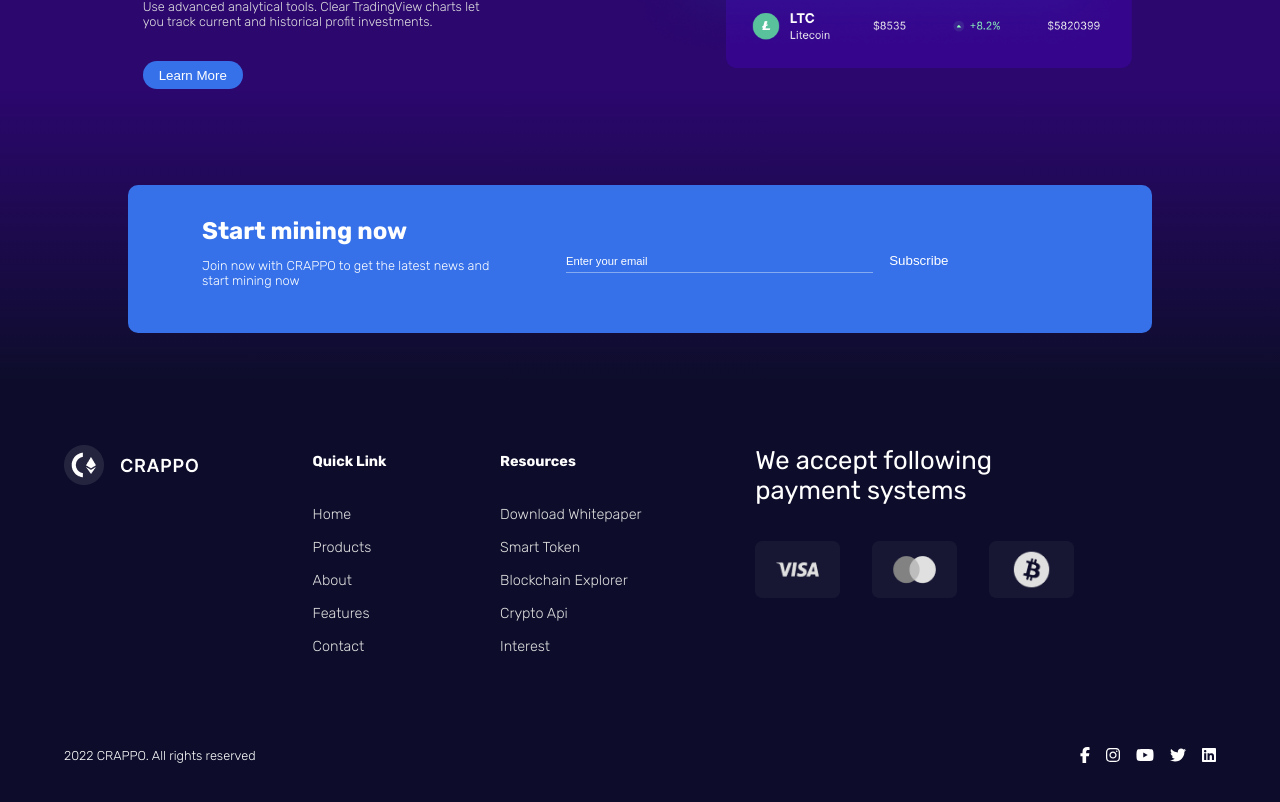
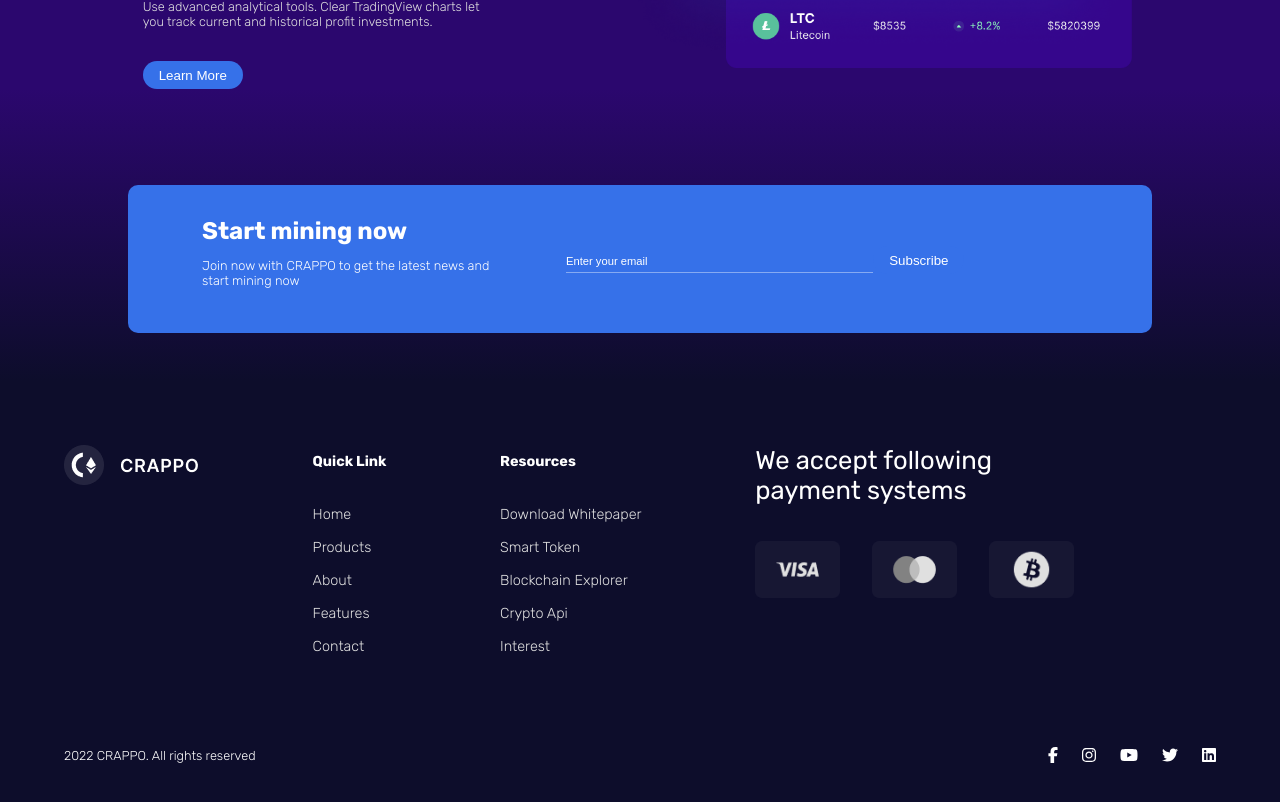
Before and after one commit to The-indigo/crappo, a React (Create React App) app: page / in a window 1280 px wide. Shown: the part 3548-4350 px from the top of the page. Built offline with nearby package versions, Linux system fonts and the light colour scheme.

Commit message:
footer fonts

```diff
--- a/src/components/Intro/Home.css
+++ b/src/components/Intro/Home.css
@@ -438,6 +438,6 @@
     }
 
     .footer-font+.footer-font {
-        margin-left: 1rem;
+        margin-left: 1.5rem;
     }
 }
```
